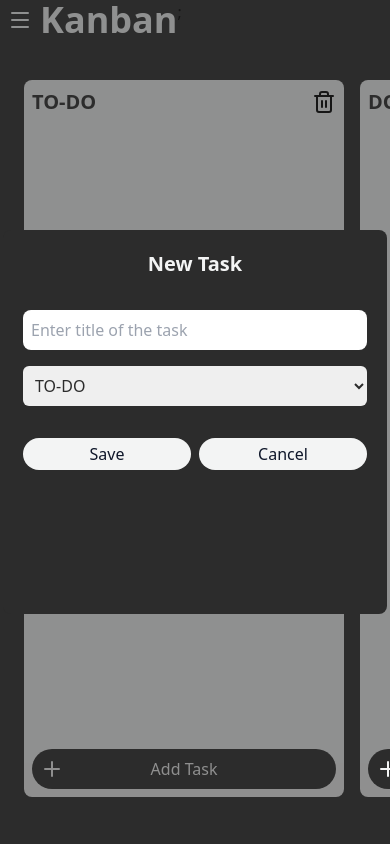
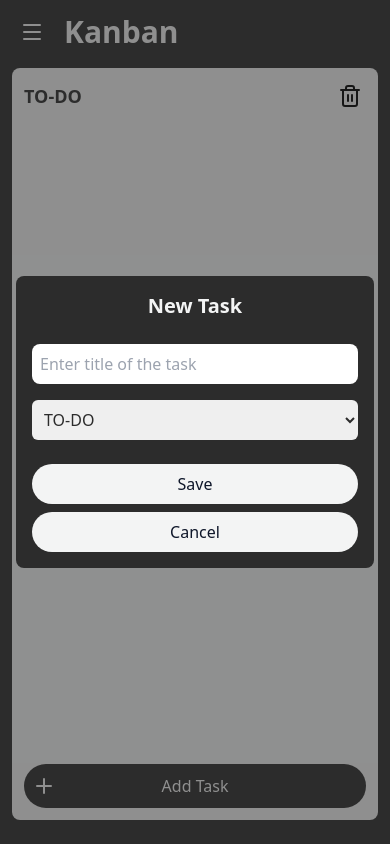
Before and after one commit to AllisonMarquesSouza/board-task-app, a React (Vite) app: page / in a window 390 px wide. Both pictures are taken after a click on the button "Add Task". Built offline with nearby package versions, Linux system fonts and the light colour scheme.

Commit message:
Added drag tasks option and making the website responsive.

```diff
--- a/src/App.jsx
+++ b/src/App.jsx
@@ -53,11 +53,29 @@ function App() {
             isCompleted: action.isCompleted,
           },
         ];
+      case "TASK_MOVED":
+        return tasks.map((task) => {
+          if (task.id === action.taskId) {
+            return {
+              ...task,
+              collumn: action.newCollumn,
+            };
+          }
+
+          return task;
+        });
       default:
         return tasks;
     }
   }
 
+  function onMoveTask(taskId, newCollumn) {
+    dispatchTasks({
+      type: "TASK_MOVED",
+      taskId: taskId,
+      newCollumn: newCollumn,
+    });
+  }
   function onTaskClick(taskId) {
     /**
      *dispatch is responsible to send the action to the function that manage the logic
@@ -166,13 +184,13 @@ function App() {
 
   return (
     //main div nested layoult
-    <div className="w-screen h-screen flex flex-col gap-10 bg-[#2C2C2C]">
-      <div className="flex text-center">
+    <div className="flex min-h-dvh w-full flex-col gap-4 overflow-hidden bg-[#2C2C2C] p-3 sm:gap-8 sm:p-6">
+      <header className="flex items-center gap-3">
         <ButtonMenu></ButtonMenu>
-        <h1 className="text-4xl text-[#F3F4F4]  font-bold">Kanban</h1>;
-      </div>
+        <h1 className="text-3xl font-bold text-[#F3F4F4] sm:text-4xl">Kanban</h1>
+      </header>
 
-      <ul className="flex gap-4 pl-6 pr-6 w-full overflow-x-auto max-h-screen  shrink-0 ">
+      <ul className="flex min-h-0 flex-1 gap-3 overflow-x-auto overflow-y-hidden pb-3 sm:gap-4 sm:pb-4">
         {/* tells a web browser how to handle content that is too wide for its box on the left and right sides. It adds a horizontal scrollbar only if the content is wider than the box. If the content fits inside, no scrollbar appears */}
         {boards.map((board) => {
           return (
@@ -186,13 +204,14 @@ function App() {
                 onAddNewTask={onAddNewTask}
                 onDeleteTask={onDeleteTask}
                 onDeleteBoard={onDeleteBoard}
+                onMoveTask={onMoveTask}
               />
             </li>
           );
         })}
         <button
           onClick={() => setIsAddingBoard(true)}
-          className="flex items-center gap-2 w-25 h-14 p-4 bg-[#F3F4F4] text-[#2C2C2C] hover:bg-[#F3F4F4]/50 transition rounded-lg"
+          className="flex h-14 min-w-36 shrink-0 items-center gap-2 rounded-lg bg-[#F3F4F4] p-4 text-[#2C2C2C] transition hover:bg-[#F3F4F4]/50"
         >
           <Plus />
           <span>Add board</span>
@@ -209,3 +228,9 @@ function App() {
 }
 
 export default App;
+
+//check about params, like && using this operator in the html
+//PUT DRAG AND DROP, SEE HOW CAN I DO THAT...
+//PUT ROUTERS... TO A PAGE WHERE YOU DESCRIBE YOURSELF
+//SE HOW USE REF, AND USE EFFECT WORK PROPERLY...
+//USE EXTERNAL API TO GET THE TASKS, BOARDS ...
--- a/src/components/AddTaskButton.jsx
+++ b/src/components/AddTaskButton.jsx
@@ -17,10 +17,10 @@ export default function AddTaskButton({ onAddNewTask, board, boards }) {
     <>
       <button
         onClick={activeNewTask}
-        className="flex items-center mt-auto w-full p-2 relative bg-[#2C2C2C] text-[#F3F4F4] hover:bg-[#2C2C2C]/50 transition rounded-full"
+        className="relative mt-auto flex min-h-11 w-full items-center rounded-full bg-[#2C2C2C] p-2 text-[#F3F4F4] transition hover:bg-[#2C2C2C]/50"
       >
         <Plus />
-        <span className="absolute left-1/2 -translate-x-1/2">Add Task</span>
+        <span className="absolute left-1/2 -translate-x-1/2 whitespace-nowrap">Add Task</span>
       </button>
 
       {isAddingTask && (
--- a/src/components/Board.jsx
+++ b/src/components/Board.jsx
@@ -11,16 +11,36 @@ export default function Board({
   onAddNewTask,
   onDeleteTask,
   onDeleteBoard,
+  onMoveTask,
 }) {
   return (
-    <div className="flex flex-col justify-start gap-4 w-80  h-[85vh] shrink-0 bg-[#F3F4F4] rounded-lg p-2">
-      <div className="flex justify-between">
-        <h1 className="text-xl font-bold text-[#2C2C2C]">{board.name}</h1>
+    <div
+      className="flex h-full w-[calc(100vw-1.5rem)] min-w-[17rem] shrink-0 flex-col gap-3 rounded-lg bg-[#F3F4F4] p-3 sm:w-80 sm:gap-4"
+      /*
+      This runs continuously while you drag something over the board.
+      By default, the browser does not allow most elements to receivedropped items.
+      preventDefault() tells it: “This board is allowed to receive a drop.”
+      Without it, onDrop will not run.
+       */
+      onDragOver={(event) => event.preventDefault()}
+      /*This runs once when the user releases the mouse over the board. Drop the element in the end.
+      Get the taskId that was stored in the dradding
+      */
+      onDrop={(event) => {
+        //the taskId comes from the matching setData call when the drag starts: in the Task.jsx
+        const taskId = event.dataTransfer.getData("taskId");
+
+        //just save the end result
+        onMoveTask(taskId, board.name);
+      }}
+    >
+      <div className="flex items-center justify-between gap-2">
+        <h1 className="break-words text-lg font-bold text-[#2C2C2C] sm:text-xl">{board.name}</h1>
         <button
           onClick={() => {
             onDeleteBoard(board.id);
           }}
-          className="transition hover:opacity-50"
+          className="shrink-0 rounded p-1 transition hover:bg-[#2C2C2C]/10"
         >
           <Trash2 />
         </button>
--- a/src/components/ButtonMenu.jsx
+++ b/src/components/ButtonMenu.jsx
@@ -5,15 +5,15 @@ export default function ButtonMenu() {
   const [isMenuOpen, setIsMenuOpen] = useState(false);
 
   return (
-    <div className="flex flex-col">
+    <div className="relative z-20">
       <button
         onClick={() => setIsMenuOpen(!isMenuOpen)}
-        className=" text-[#F3F4F4] hover:bg-[#F3F4F4]/50 transition p-2 rounded-full"
+        className="rounded-full p-2 text-[#F3F4F4] transition hover:bg-[#F3F4F4]/50"
       >
         <Menu></Menu>
       </button>
       {isMenuOpen && (
-        <div className="flex flex-col gap-2 text-white ">
+        <div className="absolute left-0 top-full mt-2 flex min-w-max flex-col gap-2 rounded-md bg-[#2C2C2C] p-2 text-white shadow-lg">
           <a
             href="https://github.com/AllisonMarquesSouza/board-task-app"
             target="_blank"
--- a/src/components/EditTask.jsx
+++ b/src/components/EditTask.jsx
@@ -23,7 +23,7 @@ export default function EditTask({
         value={editedTitle}
         onChange={(event) => setEditedTitle(event.target.value)}
       />
-      <div className="flex gap-2">
+      <div className="flex flex-col gap-2 sm:flex-row">
         <FormButton onClick={() => handleSave(task.id, editedTitle)}>
           Save
         </FormButton>
--- a/src/components/FormButton.jsx
+++ b/src/components/FormButton.jsx
@@ -2,7 +2,7 @@ export default function FormButton({ children, onClick }) {
   return (
     <button
       onClick={onClick}
-      className="bg-[#F3F4F4] p-1 text-slate-900 hover:bg-[#F3F4F4]/50 transition w-full rounded-full"
+      className="min-h-10 w-full rounded-full bg-[#F3F4F4] p-2 text-slate-900 transition hover:bg-[#F3F4F4]/50"
     >
       {children}
     </button>
--- a/src/components/InputText.jsx
+++ b/src/components/InputText.jsx
@@ -5,7 +5,7 @@ export default function InputText({ onChange, placeholder, value }) {
       type="text"
       value={value}
       placeholder={placeholder}
-      className="p-2 rounded-lg"
+      className="w-full rounded-lg p-2"
     />
   );
 }
--- a/src/components/NewBoard.jsx
+++ b/src/components/NewBoard.jsx
@@ -12,8 +12,8 @@ export default function NewBoard({ cancelNewBoard, onAddNewBoard }) {
     }
   }
   return (
-    <div className="fixed inset-0 flex items-center justify-center bg-[#2C2C2C]/50">
-      <div className="flex flex-col gap-8 bg-[#2C2C2C] p-5 size-72 rounded-lg">
+    <div className="fixed inset-0 z-50 flex items-center justify-center overflow-y-auto bg-[#2C2C2C]/50 p-4">
+      <div className="flex w-full max-w-sm flex-col gap-6 rounded-lg bg-[#2C2C2C] p-4 sm:gap-8 sm:p-5">
         <h1 className="text-center text-xl font-bold text-[#F3F4F4]">
           New Board
         </h1>
@@ -25,7 +25,7 @@ export default function NewBoard({ cancelNewBoard, onAddNewBoard }) {
           />
         </div>
 
-        <div className="flex gap-2">
+        <div className="flex flex-col gap-2 sm:flex-row">
           <FormButton onClick={() => handleNewBoard(newBoardName)}>
             Save
             {/* saved, closes */}
--- a/src/components/NewTask.jsx
+++ b/src/components/NewTask.jsx
@@ -36,8 +36,8 @@ So the outer <div> covers the entire scree
   }
 
   return (
-    <div className="fixed inset-0 flex items-center justify-center bg-[#2C2C2C]/50">
-      <div className="flex flex-col gap-8 bg-[#2C2C2C] p-5 size-96 rounded-lg">
+    <div className="fixed inset-0 z-50 flex items-center justify-center overflow-y-auto bg-[#2C2C2C]/50 p-4">
+      <div className="flex max-h-[calc(100dvh-2rem)] w-full max-w-md flex-col gap-6 overflow-y-auto rounded-lg bg-[#2C2C2C] p-4 sm:gap-8 sm:p-5">
         <h1 className="text-center text-xl font-bold text-[#F3F4F4]">
           New Task
         </h1>
@@ -65,7 +65,7 @@ So the outer <div> covers the entire scree
           </select>
         </div>
 
-        <div className="flex gap-2">
+        <div className="flex flex-col gap-2 sm:flex-row">
           <FormButton
             onClick={() => handleNewTask(title, optionBoardName)} //why is optionBoard null?
           >
--- a/src/components/Task.jsx
+++ b/src/components/Task.jsx
@@ -17,11 +17,19 @@ export default function Task({
   }
 
   return (
-    <ul className="flex flex-col gap-2 bg-slate-50 rounded-md shadow">
+    <ul className="flex min-h-0 flex-1 flex-col gap-2 overflow-y-auto pr-1">
       {tasks.map((task) => (
         <li
           key={task.id}
-          className="flex gap-2 p-4 bg-[#2C2C2C]  text-[#F3F4F4]  rounded-lg"
+          draggable //allowing to drag this element
+          /*
+          “At the moment this task starts being dragged,
+          save its ID so the place where it is dropped knows which task it was.”
+           */
+          onDragStart={(event) => {
+            event.dataTransfer.setData("taskId", task.id);
+          }}
+          className="flex gap-2 rounded-lg bg-[#2C2C2C] p-3 text-[#F3F4F4] sm:p-4"
         >
           {task.id === editingTaskId ? (
             // EDITING VERSION
@@ -34,18 +42,21 @@ export default function Task({
           ) : (
             // NORMAL VERSION (iplement like another component later...)
             <>
-              <button onClick={() => onTaskClick(task.id)}>
+              <button
+                className="shrink-0 rounded p-1 transition hover:bg-[#F3F4F4]/15"
+                onClick={() => onTaskClick(task.id)}
+              >
                 {task.isCompleted ? <CheckIcon /> : <Circle />}
               </button>
 
-              <div className="flex justify-between w-full">
+              <div className="flex min-w-0 flex-1 items-start justify-between gap-2">
                 <button
-                  className={`bg-[#2C2C2C]  text-[#F3F4F4] rounded-full ${task.isCompleted && "line-through"}`}
+                  className={`min-w-0 flex-1 break-words rounded-full bg-[#2C2C2C] text-left text-[#F3F4F4] ${task.isCompleted && "line-through"}`}
                 >
                   {task.title}
                 </button>
                 <button
-                  className="hover:bg-[#F3F4F4]/50 transition"
+                  className="shrink-0 rounded p-1 transition hover:bg-[#F3F4F4]/50"
                   onClick={() => onEditTaskClick(task.id)}
                 >
                   <SquarePen />
```
